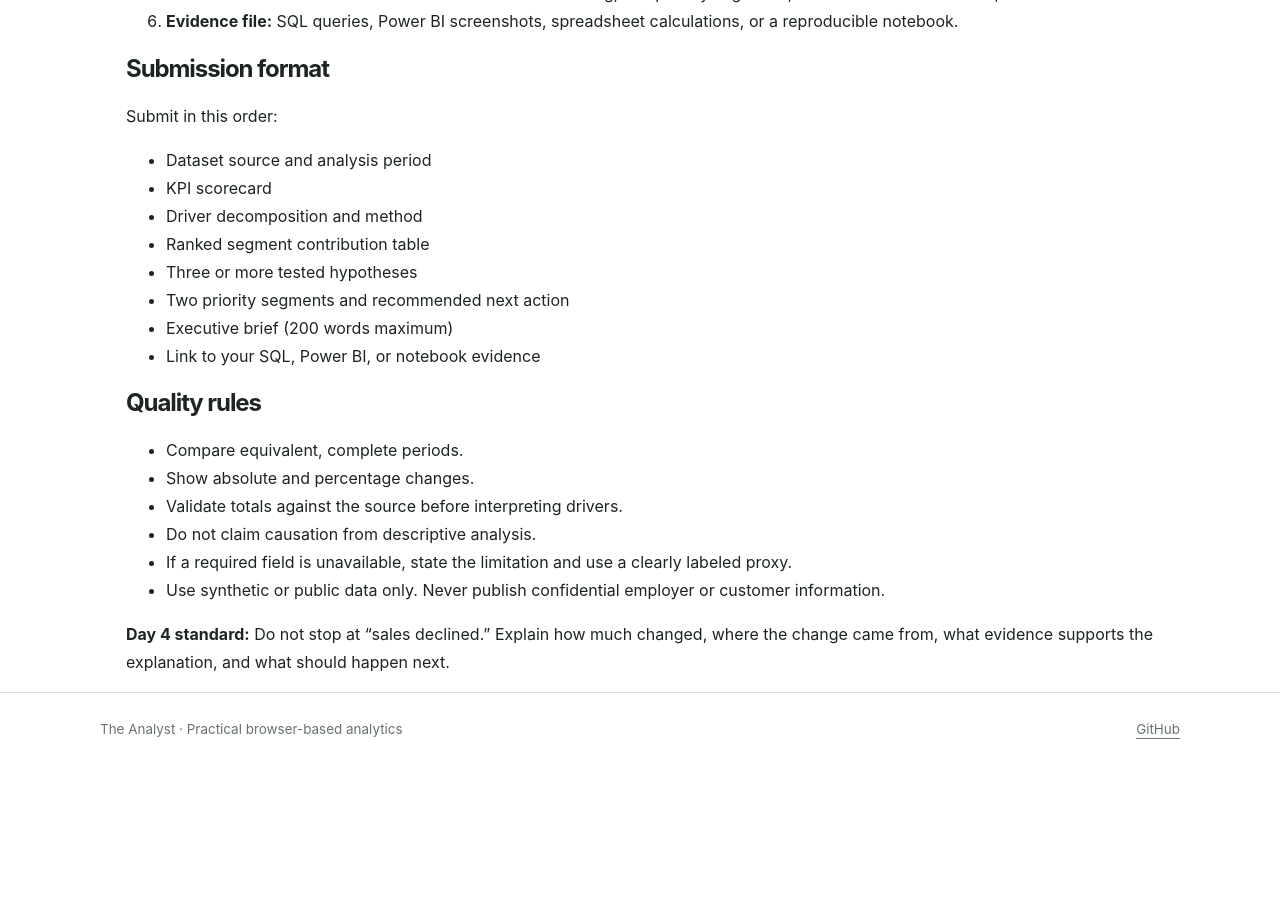
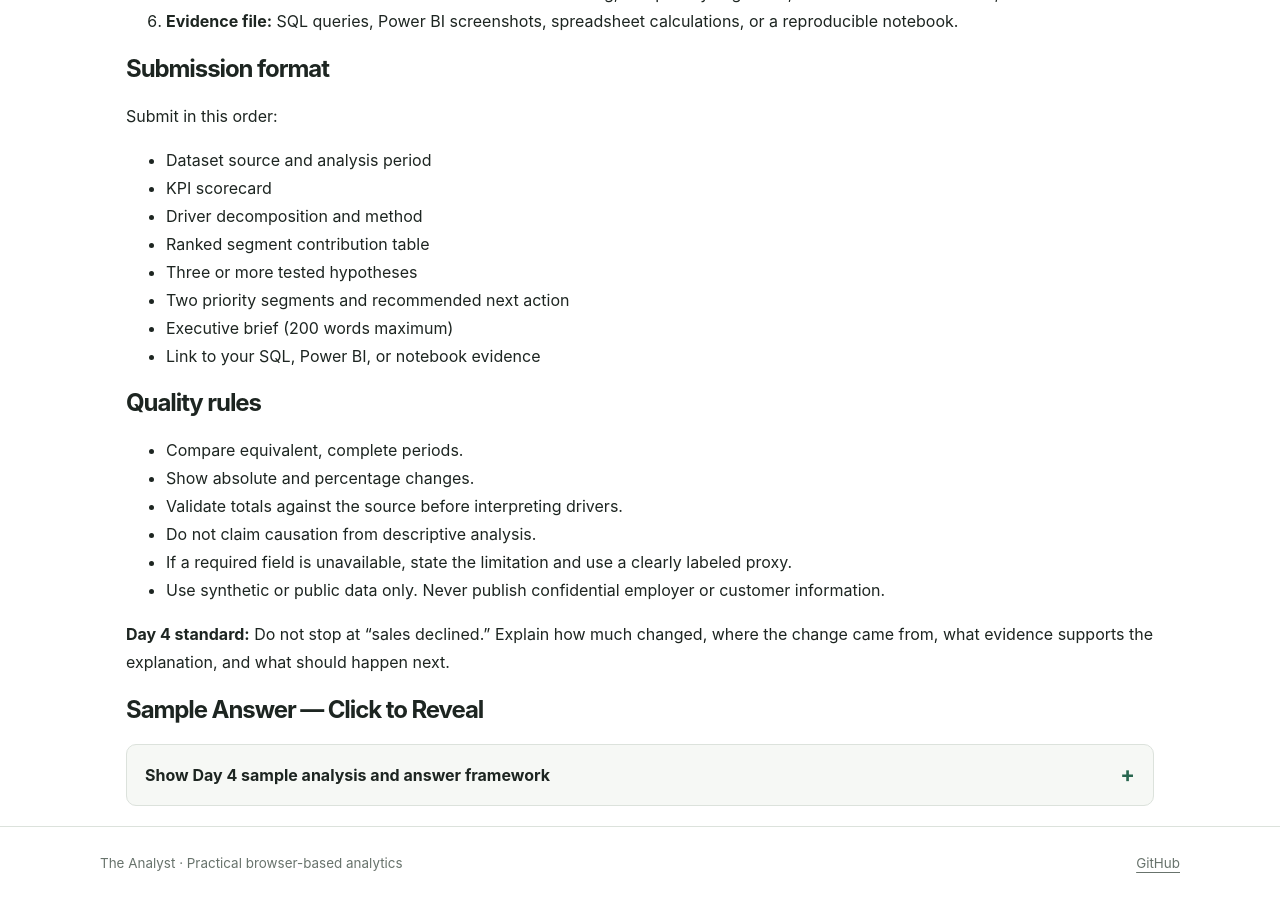
Before and after one commit to theanalystin/theanalyst.github.io, a Jekyll site: the page built from challenges/daily/day-04.md, in a window 1280 px wide and 900 px high, scrolled down 2090 px. Built offline with Jekyll 4.4.1, drawn with Linux system fonts in a browser that asks for light colours; before the commit the page ends 2857 px from its top, so only the background shows below that; part of the change alters nothing that is shown.

Commit message:
Add click-to-reveal sample analysis to Day 4

```diff
--- a/challenges/daily/day-04.md
+++ b/challenges/daily/day-04.md
@@ -100,3 +100,55 @@ Submit in this order:
 - Use synthetic or public data only. Never publish confidential employer or customer information.
 
 **Day 4 standard:** Do not stop at “sales declined.” Explain how much changed, where the change came from, what evidence supports the explanation, and what should happen next.
+
+
+## Sample Answer — Click to Reveal
+
+<details class="answer-reveal"><summary>Show Day 4 sample analysis and answer framework</summary><div class="answer-content">
+
+**Important:** No dataset or actual result extracts are supplied with this challenge. The example below shows the calculation method and a model executive response, not fabricated business findings.
+
+### 1. Baseline scorecard
+
+| KPI | Current complete month | Previous complete month | Change |
+|---|---:|---:|---:|
+| Net sales | Pull from dataset | Pull from dataset | Current − previous |
+| Completed orders | Pull from dataset | Pull from dataset | Current − previous |
+| Unique customers | Pull from dataset | Pull from dataset | Current − previous |
+| AOV | Net sales ÷ orders | Net sales ÷ orders | Current vs previous % |
+| Gross margin % | Gross profit ÷ net sales | Same formula | Percentage-point change |
+| Discount rate | Discounts ÷ gross sales | Same formula | Percentage-point change |
+| Unit return rate | Returned units ÷ units sold | Same formula | Percentage-point change |
+
+### 2. Volume and AOV decomposition
+
+Let previous orders = (O_0), previous AOV = (A_0), current orders = (O_1), and current AOV = (A_1).
+
+- Previous net sales = (O_0 \times A_0)
+- Current net sales = (O_1 \times A_1)
+- Total change = (O_1A_1 - O_0A_0)
+- Order-volume effect (using previous AOV) = ((O_1-O_0) \times A_0)
+- AOV effect (using current order volume) = (O_1 \times (A_1-A_0))
+
+These two effects add exactly to the total change using this sequential convention. State the convention because an alternative order of calculation allocates the interaction differently.
+
+### 3. Segment contribution
+
+Calculate each segment's current net sales minus prior-period net sales. Rank by the most negative absolute currency change, not percentage decline alone. Check that segment contributions reconcile to the total change and that segments do not overlap.
+
+### 4. Example hypothesis log
+
+| Hypothesis | Evidence to test | What would weaken it? |
+|---|---|---|
+| Fewer purchasing customers | Unique customers and order count decline | Customers stable or increasing |
+| Basket value weakened | AOV or units/order decline | AOV stable or higher |
+| Promotions eroded value | Discount rate rises while margin falls | Discount rate and margin stable |
+| Returns worsened | Unit return rate/refund value rises | Return measures stable or lower |
+| Mix shifted | Category/region contribution changes | Mix shares remain stable |
+
+### 5. Model executive brief
+
+“Net sales declined versus the prior complete month. We decomposed the movement into order-volume and AOV effects, then ranked region/category/customer segments by absolute contribution. The two largest negative contributors should be prioritized for validation against customer activity, product mix, discounting, and returns. The next action is to review those segments with their operational owners and confirm whether the pattern persists in a comparable period. This is descriptive evidence, not proof of cause; any pricing, marketing, or inventory intervention should follow a targeted validation.”
+
+Replace generic references with your measured results before publishing a portfolio case study.
+</div></details>
```
